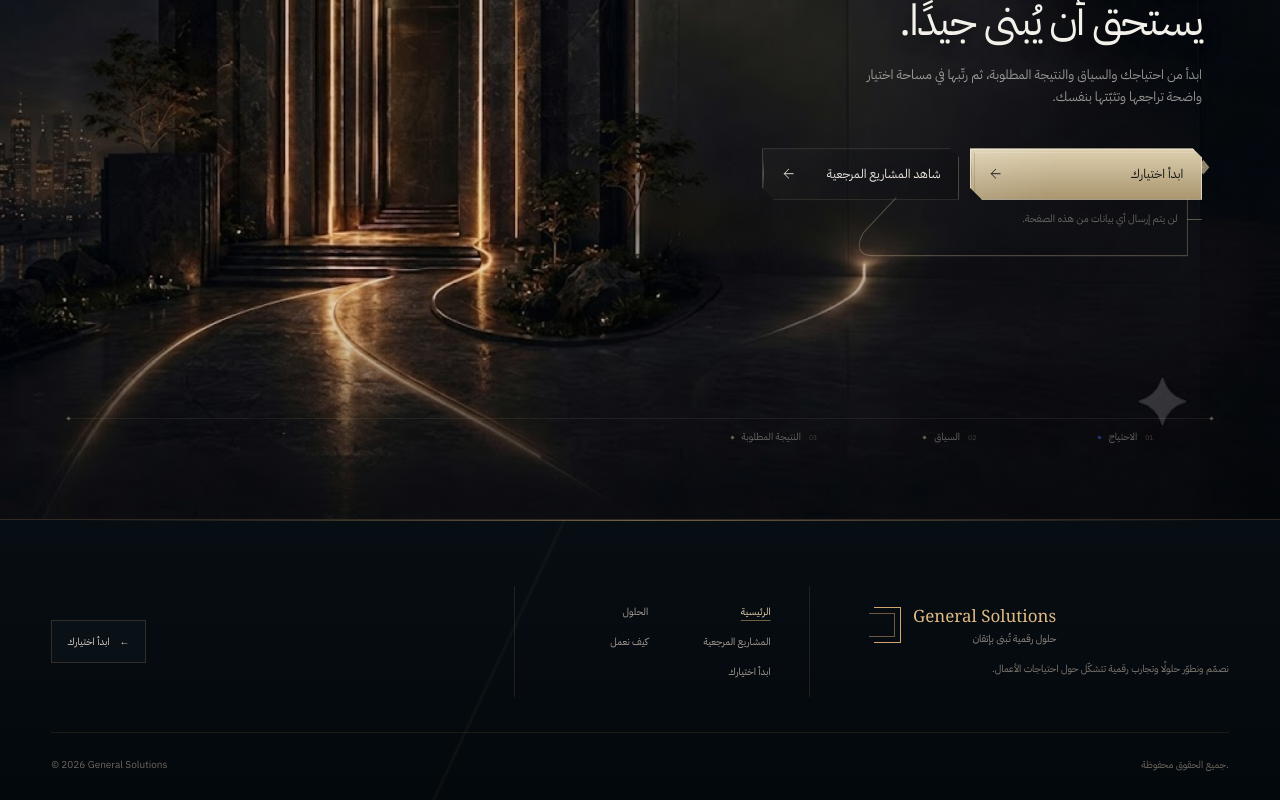
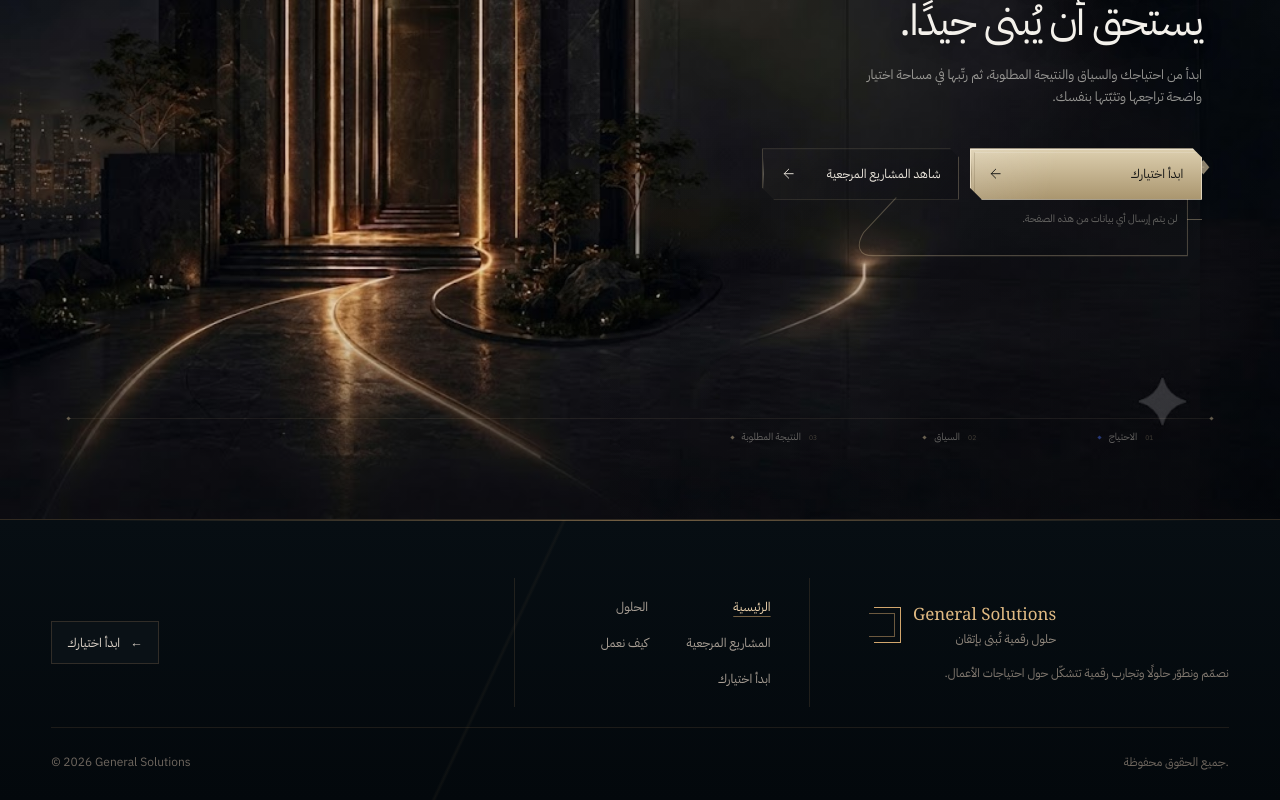
Before and after one commit to hamad933/GS-2, a React (Vite) app: page / in a window 1280 px wide. Shown: the part 3581-4381 px from the top of the page. Built offline with nearby package versions, Linux system fonts and the light colour scheme.

Commit message:
fix(home): raise footer readable type

```diff
--- a/src/components/footer/Footer.remediation.css
+++ b/src/components/footer/Footer.remediation.css
@@ -3,7 +3,13 @@
 .gs-footer .gs-footer__links a,
 .gs-footer .gs-footer__email,
 .gs-footer .gs-footer__base {
-  font-size: 10px;
+  font-size: 12px;
+  line-height: 1.7;
+}
+
+.gs-footer .gs-footer__links a,
+.gs-footer .gs-footer__email {
+  font-size: 12.5px;
 }
 
 .gs-footer .gs-footer__email {
```
